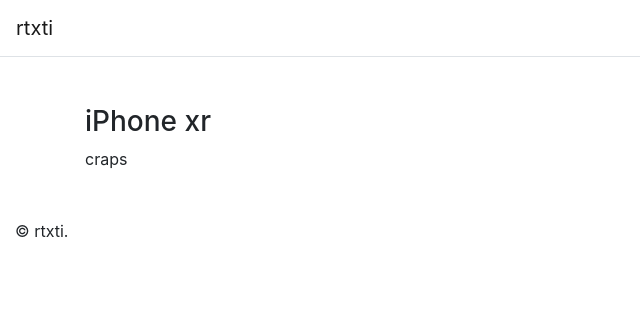
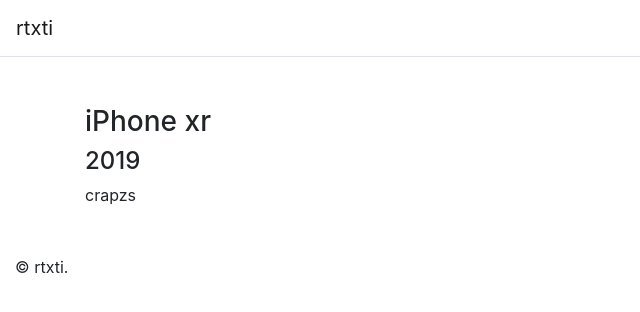
Before and after one commit to rtxti/www, a Jekyll site: the page built from _smartphones/apple/iphone-xr.md, in a window 1280 px wide. Shown: the top 312 px of the page, without its empty margins (0-640 px from the left). Built offline with Jekyll 4.4.1, drawn with Linux system fonts in a browser that asks for light colours.

Commit message:
Update iphone-xr.md

```diff
--- a/_smartphones/apple/iphone-xr.md
+++ b/_smartphones/apple/iphone-xr.md
@@ -5,8 +5,7 @@ title: iPhone xr
 
 <div class="container">
   <h3>{{ page.title }}</h3>
-  {% for phone in site.data.smartphones.iphone-xr %}
+  {% assign phone = site.data.smartphones.iphone-xr %}
   <h4>{{ phone.release }}</h4>
-  {% endfor %}
-  craps
+  crapzs
 </div>
```
